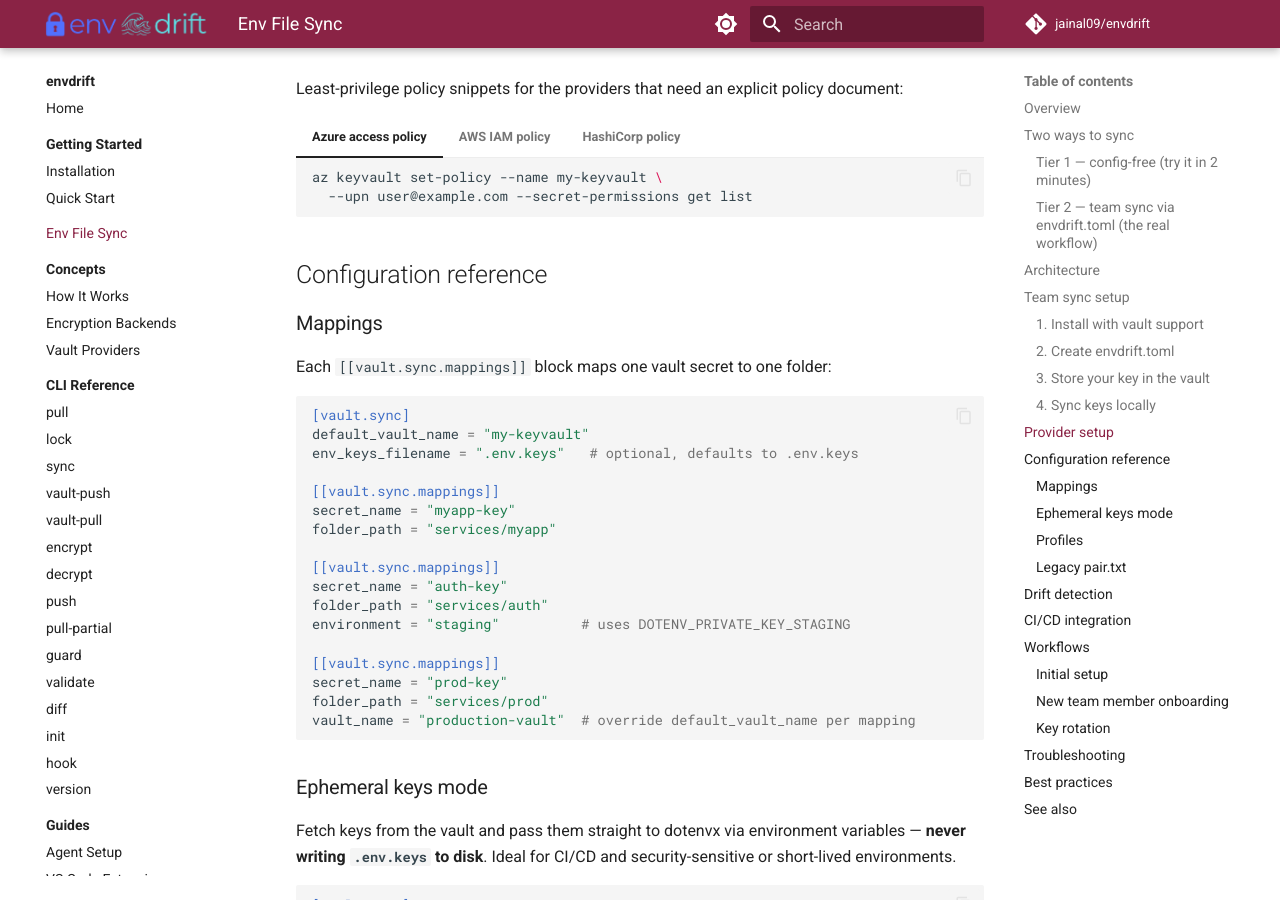
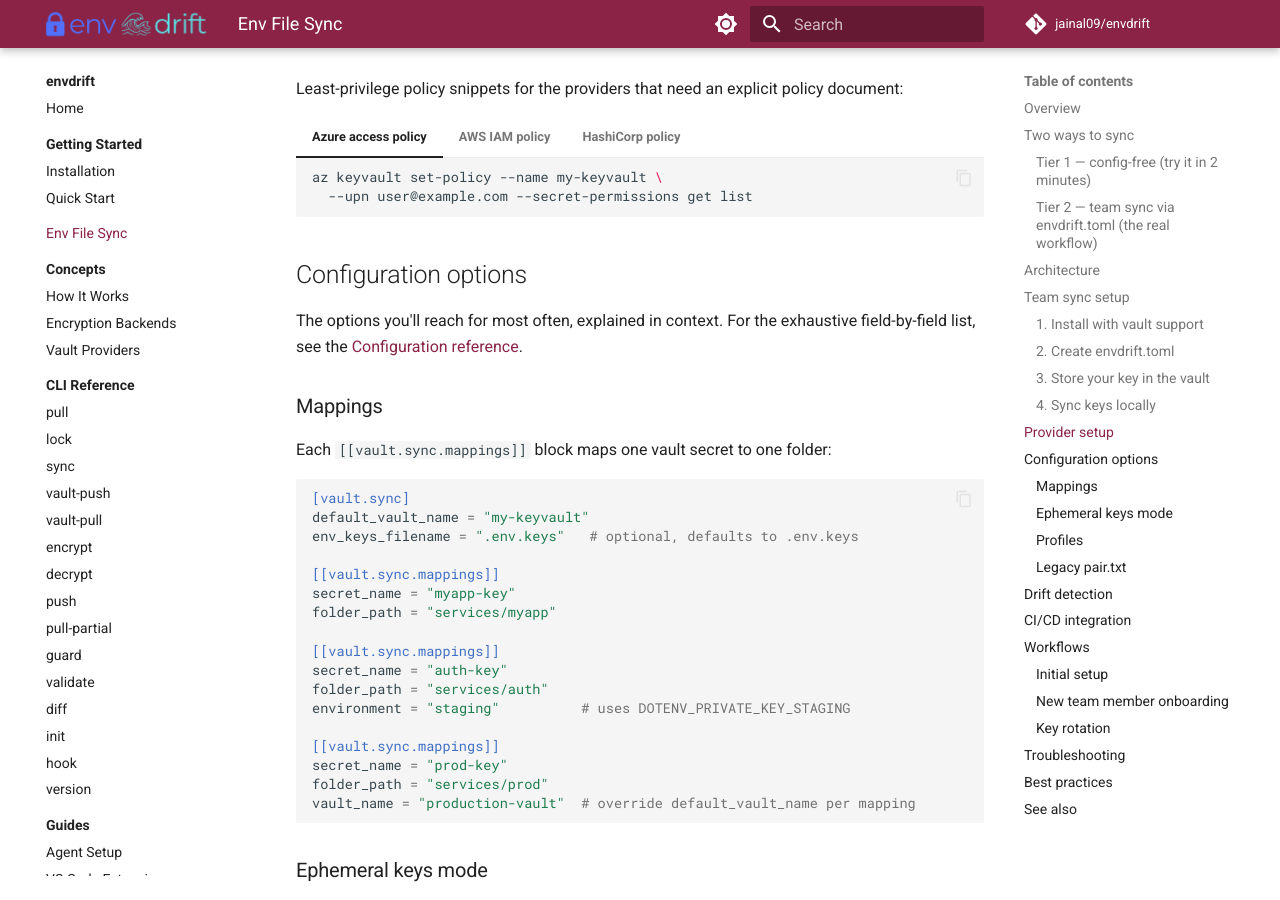
Before and after one commit to jainal09/envdrift, an MkDocs documentation site: the page built from docs/guides/env-file-sync.md, in a window 1280 px wide and 900 px high, scrolled down 4999 px. Built offline with MkDocs 1.6.1 and Material for MkDocs 9.7.7, drawn with Linux system fonts in a browser that asks for light colours; comment, search, counter and statistics services are not loaded.

Commit message:
docs: rename in-guide "Configuration reference" -> "Configuration options"
The section title collided with the dedicated Configuration reference page and
overclaimed (it's not exhaustive). Rename to "Configuration options" — the
commonly-used [vault.sync] knobs explained in context — and add a lead-in
pointing to the full reference page for the complete field list.

Co-Authored-By: Claude Opus 4.8 <noreply@anthropic.com>

````diff
--- a/docs/guides/env-file-sync.md
+++ b/docs/guides/env-file-sync.md
@@ -308,7 +308,11 @@ document:
     }
     ```
 
-## Configuration reference
+## Configuration options
+
+The options you'll reach for most often, explained in context. For the exhaustive
+field-by-field list, see the
+[Configuration reference](../reference/configuration.md#vaultsync-vault-sync-settings).
 
 ### Mappings
 
````
